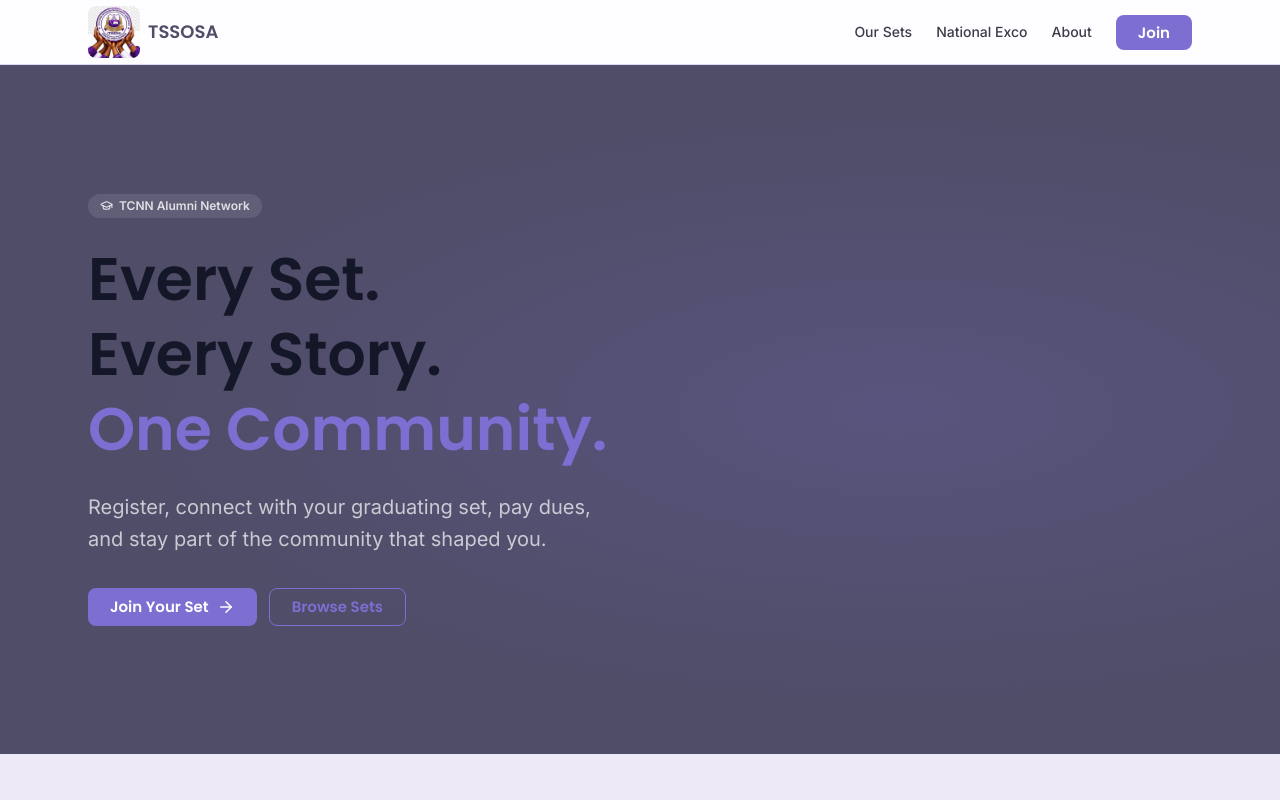
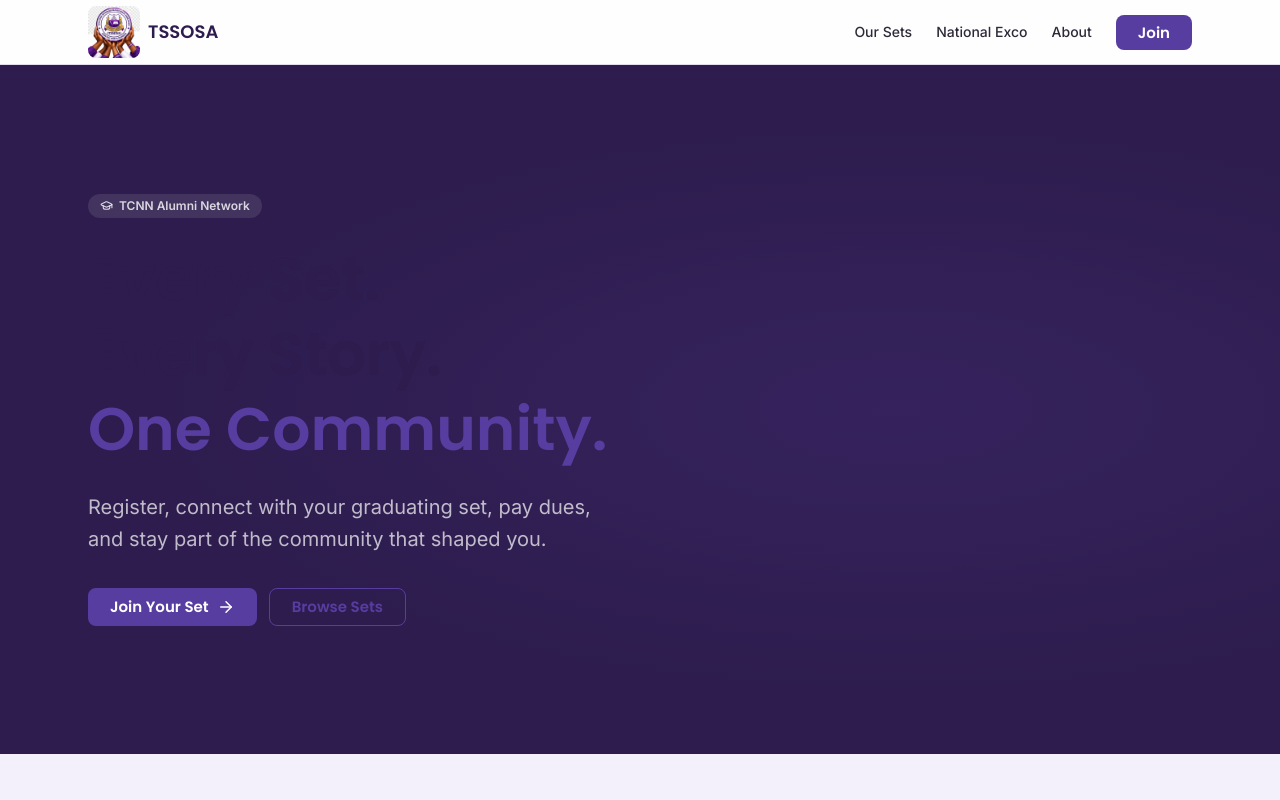
Before and after one commit to echopofi/TOSSA-Webpage, a Next.js app in the folder frontend/: page / in a window 1280 px wide. Shown: the top 800 px of the page. Built offline with nearby package versions, Linux system fonts and the light colour scheme; no server answers.

Commit message:
style: apply cohesive purple design system palette with WCAG AA contrast

```diff
--- a/frontend/app/about/page.tsx
+++ b/frontend/app/about/page.tsx
@@ -16,7 +16,7 @@ export default function AboutPage() {
             className="absolute inset-0 opacity-20"
             style={{
               background:
-                "radial-gradient(ellipse at 70% 50%, #7C6FD1 0%, transparent 60%)",
+                "radial-gradient(ellipse at 70% 50%, var(--primary) 0%, transparent 60%)",
             }}
           />
           <div className="relative max-w-6xl mx-auto px-4 sm:px-6 py-20 md:py-28 lg:py-32 text-center">
@@ -26,8 +26,7 @@ export default function AboutPage() {
                 Coming Soon
               </span>
               <h1
-                className="text-4xl md:text-5xl font-[family-name:var(--font-heading)] font-semibold leading-[1.1] mb-6"
-                style={{ color: "#141727" }}
+                className="text-4xl md:text-5xl font-[family-name:var(--font-heading)] font-semibold leading-[1.1] mb-6 text-white"
               >
                 About TCNN Alumni
                 <br />
--- a/frontend/app/globals.css
+++ b/frontend/app/globals.css
@@ -3,24 +3,39 @@
 
 /* ── Design Tokens ─────────────────────────────────────────── */
 :root {
-  --bg-base:        #EDE9F7;
+  --bg-base:        #F4F0FB;
   --surface-card:   #FFFFFF;
-  --primary:        #7C6FD1;
-  --primary-hover:  #6558BE;
-  --primary-light:  #F0EDFC;
-  --text-heading:   #4f4d68;
-  --text-body:      #3D3A4A;
-  --text-muted:     #8E89A8;
-  --success:        #22C55E;
+  --primary:        #583DA1;
+  --primary-hover:  #432B80;
+  --primary-light:  #EFE9FA;
+  --text-heading:   #2D1C4D;
+  --text-body:      #2D2938;
+  --text-muted:     #6B637B;
+  --success:        #16A34A;
   --success-bg:     #DCFCE7;
-  --warning:        #F59E0B;
+  --warning:        #D97706;
   --warning-bg:     #FEF3C7;
-  --danger:         #EF4444;
+  --danger:         #DC2626;
   --danger-bg:      #FEE2E2;
-  --border-subtle:  #DDD8F0;
-  --shadow-card:    0 1px 4px 0 rgba(44, 36, 80, 0.08), 0 4px 16px 0 rgba(44, 36, 80, 0.05);
+  --border-subtle:  #E3DCF0;
+  --shadow-card:    0 2px 8px 0 rgba(45, 28, 77, 0.06), 0 8px 24px 0 rgba(45, 28, 77, 0.04);
   --radius-card:    12px;
-  --custom-red: #5b1919;
+  --custom-red:     #7F1D1D;
+}
+
+@media (prefers-color-scheme: dark) {
+  :root {
+    --bg-base:        #161026;
+    --surface-card:   #221A38;
+    --primary:        #8B70F0;
+    --primary-hover:  #A18BF7;
+    --primary-light:  #2D234A;
+    --text-heading:   #F3EFFF;
+    --text-body:      #E2DDF0;
+    --text-muted:     #A499C2;
+    --border-subtle:  #362C54;
+    --shadow-card:    0 2px 8px 0 rgba(0, 0, 0, 0.3), 0 8px 24px 0 rgba(0, 0, 0, 0.2);
+  }
 }
 
 /* ── Base ───────────────────────────────────────────────────── */
--- a/frontend/app/page.tsx
+++ b/frontend/app/page.tsx
@@ -22,7 +22,7 @@ export default function HomePage() {
             className="absolute inset-0 opacity-20"
             style={{
               background:
-                "radial-gradient(ellipse at 70% 50%, #7C6FD1 0%, transparent 60%)",
+                "radial-gradient(ellipse at 70% 50%, var(--primary) 0%, transparent 60%)",
             }}
           />
           <div className="relative max-w-6xl mx-auto px-4 sm:px-6 py-20 md:py-28 lg:py-32">
@@ -44,8 +44,7 @@ export default function HomePage() {
                 </motion.span>
                 <motion.h1
                   variants={fadeUp}
-                  className="text-4xl md:text-5xl lg:text-6xl font-[family-name:var(--font-heading)] font-semibold leading-[1.1] mb-6"
-                  style={{ color: '#141727' }}
+                  className="text-4xl md:text-5xl lg:text-6xl font-[family-name:var(--font-heading)] font-semibold leading-[1.1] mb-6 text-white"
                 >
                   Every Set.
                   <br />
--- a/frontend/components/id/MemberIdCard.tsx
+++ b/frontend/components/id/MemberIdCard.tsx
@@ -30,7 +30,7 @@ export function MemberCardFront({ member, membershipNumber }: MemberIdCardProps)
   const memNumber = membershipNumber ?? member.membership_number ?? "—";
 
   return (
-    <div className="relative overflow-hidden rounded-2xl border border-[var(--border-subtle)] bg-gradient-to-br from-[var(--primary)] to-[#1d4ed8] text-white shadow-lg">
+    <div className="relative overflow-hidden rounded-2xl border border-[var(--border-subtle)] bg-gradient-to-br from-[var(--primary)] to-[var(--primary-hover)] text-white shadow-lg">
       <div className="absolute -right-8 -top-10 w-40 h-40 rounded-full bg-white/10" />
       <div className="absolute -left-6 -bottom-12 w-36 h-36 rounded-full bg-white/10" />
 
```
